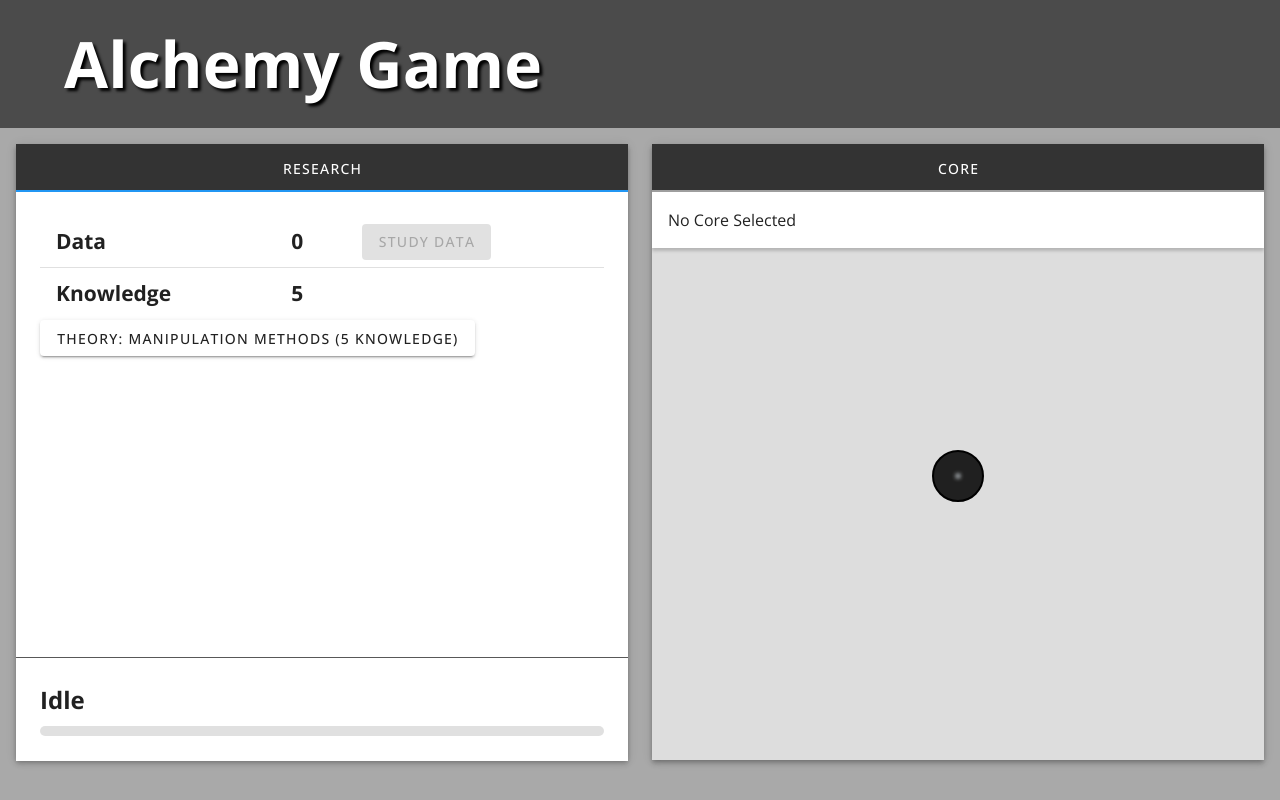
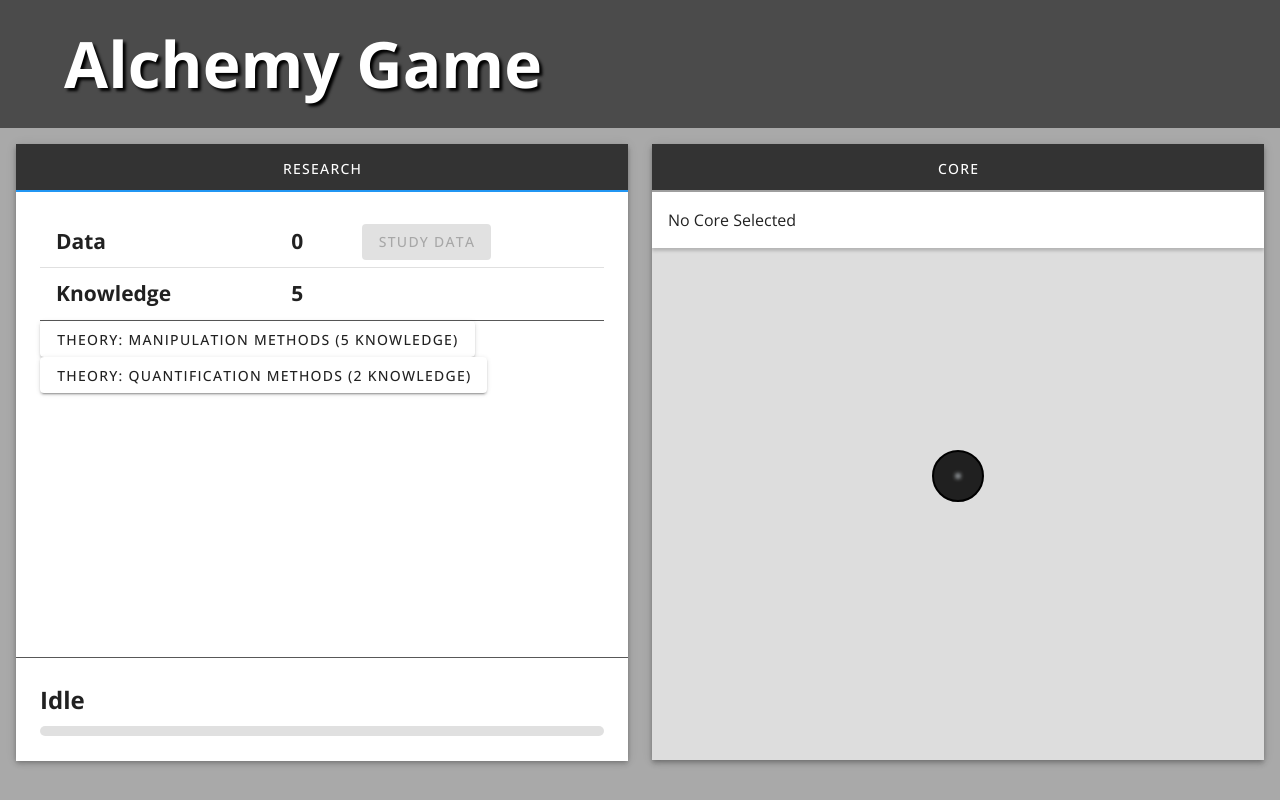
Before and after one commit to dylancdavis/alchemy-game, a Vue app: page / in a window 1280 px wide. Built offline with nearby package versions, Linux system fonts and the light colour scheme.

Commit message:
Add quantification science

```diff
--- a/src/components/ResearchTab.vue
+++ b/src/components/ResearchTab.vue
@@ -45,6 +45,22 @@ const onResearchManipulation = () => {
     },
   });
 };
+
+const onResearchQuantification = () => {
+  console.log("onResearchQuantification triggered");
+  task.setTask({
+    name: "Researching Quantification Methods",
+    work: 50,
+    color: "primary",
+    onComplete: () => {
+      console.log("Researched Quantification Methods");
+      science.unlockQuantification();
+    },
+    onCancel: () => {
+      console.log("Research Quantification Methods Cancelled");
+    },
+  });
+};
 </script>
 
 <template>
@@ -70,12 +86,19 @@ const onResearchManipulation = () => {
         </tr>
       </tbody>
     </v-table>
+    <v-divider class="border-opacity-75" />
     <div>
       <v-btn
         v-if="!science.manipulation"
         @click="onResearchManipulation"
         :disabled="science.knowledge < 5"
         >Theory: Manipulation Methods (5 knowledge)</v-btn
+      >
+      <v-btn
+        v-if="!science.quantification"
+        @click="onResearchQuantification"
+        :disabled="science.knowledge < 2"
+        >Theory: Quantification Methods (2 knowledge)</v-btn
       >
     </div>
   </v-window-item>
--- a/src/components/SelectedCoreDisplay.vue
+++ b/src/components/SelectedCoreDisplay.vue
@@ -60,7 +60,12 @@ const contractCore = () => {
 <template>
   <v-container v-if="props.selectedCore === null">No Core Selected</v-container>
   <v-container v-if="props.selectedCore === 'true'">
-    <h1>Essence Core</h1>
+    <div class="flex">
+      <h1>Essence Core</h1>
+      <h2 v-if="science.quantification">
+        ({{ core.essence }}/{{ core.essenceMax }})
+      </h2>
+    </div>
     <div class="button-box">
       <v-btn
         class="gradient-button purple"
@@ -86,6 +91,16 @@ const contractCore = () => {
 </template>
 
 <style scoped>
+.flex {
+  display: flex;
+  align-items: center;
+  gap: 1em;
+}
+
+h2 {
+  font-weight: normal;
+  font-size: medium;
+}
 .v-container {
   display: flex;
   align-items: center;
--- a/src/stores/ScienceStore.js
+++ b/src/stores/ScienceStore.js
@@ -8,6 +8,7 @@ export const useScienceStore = defineStore("ScienceStore", () => {
   const data = ref(0);
   const knowledge = ref(5);
   const manipulation = ref(false);
+  const quantification = ref(false);
 
   function incrementDataBy(amt) {
     data.value += amt;
@@ -22,6 +23,12 @@ export const useScienceStore = defineStore("ScienceStore", () => {
     console.log("unlocking manipulation");
     manipulation.value = true;
   }
+
+  function unlockQuantification() {
+    console.log("unlocking quantification");
+    quantification.value = true;
+  }
+
   return {
     data,
     knowledge,
@@ -29,5 +36,7 @@ export const useScienceStore = defineStore("ScienceStore", () => {
     convertDataToKnowledge,
     manipulation,
     unlockManipulation,
+    unlockQuantification,
+    quantification,
   };
 });
```
